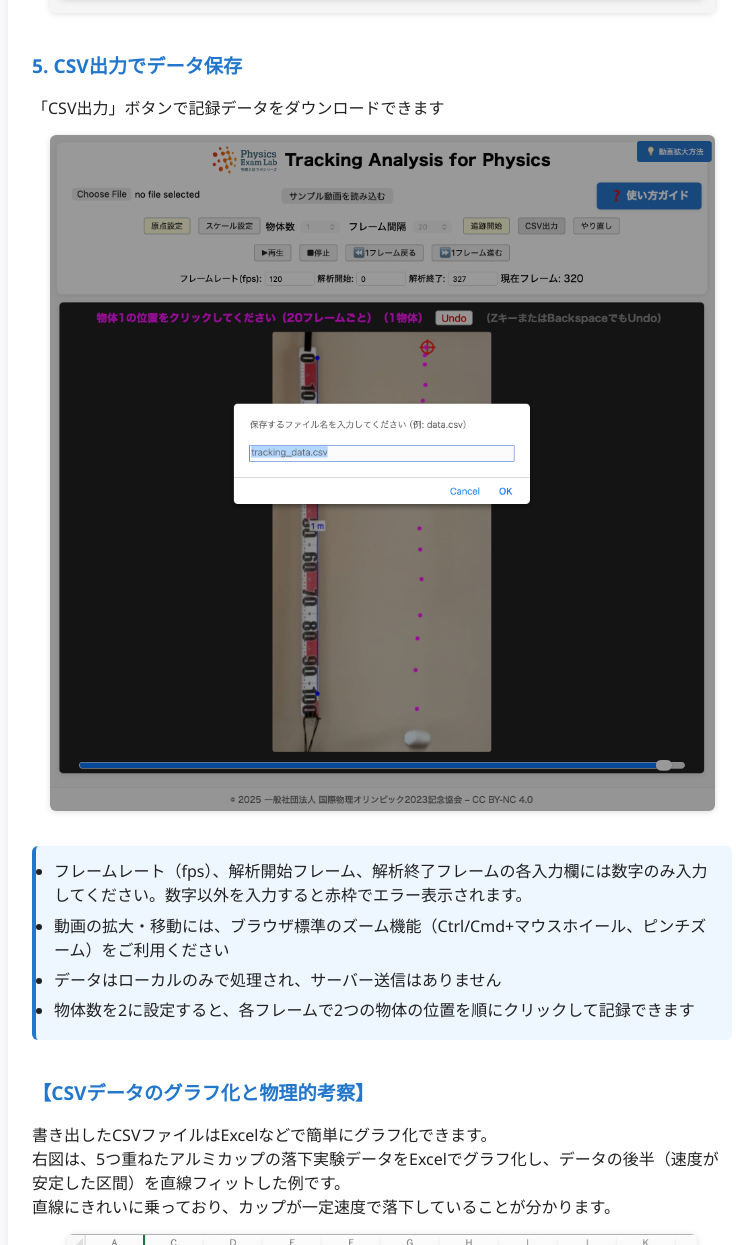
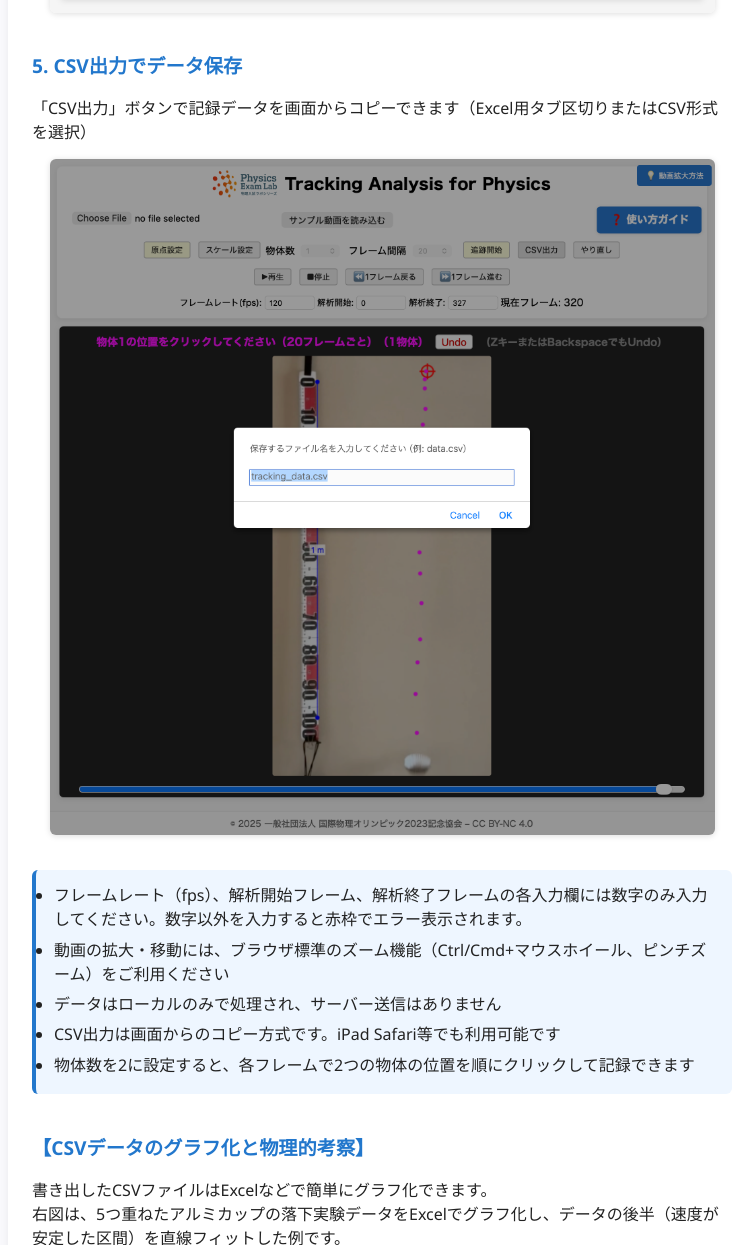
Before and after one commit to ryuhayano/tracking-analysis-physics, a plain HTML site: page USAGE_GUIDE.html in a window 1280 px wide. Shown: the part 5613-6858 px from the top of the page, without its empty margins (258-1008 px from the left). Drawn offline with Linux system fonts and the light colour scheme.

Commit message:
CSV出力仕様変更に伴うドキュメント更新: 画面からのコピー方式に変更

```diff
--- a/USAGE_GUIDE.html
+++ b/USAGE_GUIDE.html
@@ -78,13 +78,14 @@
     </div>
     <div class="step">
       <h2>5. CSV出力でデータ保存</h2>
-      <p>「CSV出力」ボタンで記録データをダウンロードできます</p>
+      <p>「CSV出力」ボタンで記録データを画面からコピーできます（Excel用タブ区切りまたはCSV形式を選択）</p>
       <img src="assets/images/tutorial_7.png" alt="CSV出力">
     </div>
     <ul class="hint">
       <li>フレームレート（fps）、解析開始フレーム、解析終了フレームの各入力欄には数字のみ入力してください。数字以外を入力すると赤枠でエラー表示されます。</li>
       <li>動画の拡大・移動には、ブラウザ標準のズーム機能（Ctrl/Cmd+マウスホイール、ピンチズーム）をご利用ください</li>
       <li>データはローカルのみで処理され、サーバー送信はありません</li>
+      <li>CSV出力は画面からのコピー方式です。iPad Safari等でも利用可能です</li>
       <li>物体数を2に設定すると、各フレームで2つの物体の位置を順にクリックして記録できます</li>
     </ul>
 
```
Also changed, not shown: MANUAL.txt, 1 other file.
